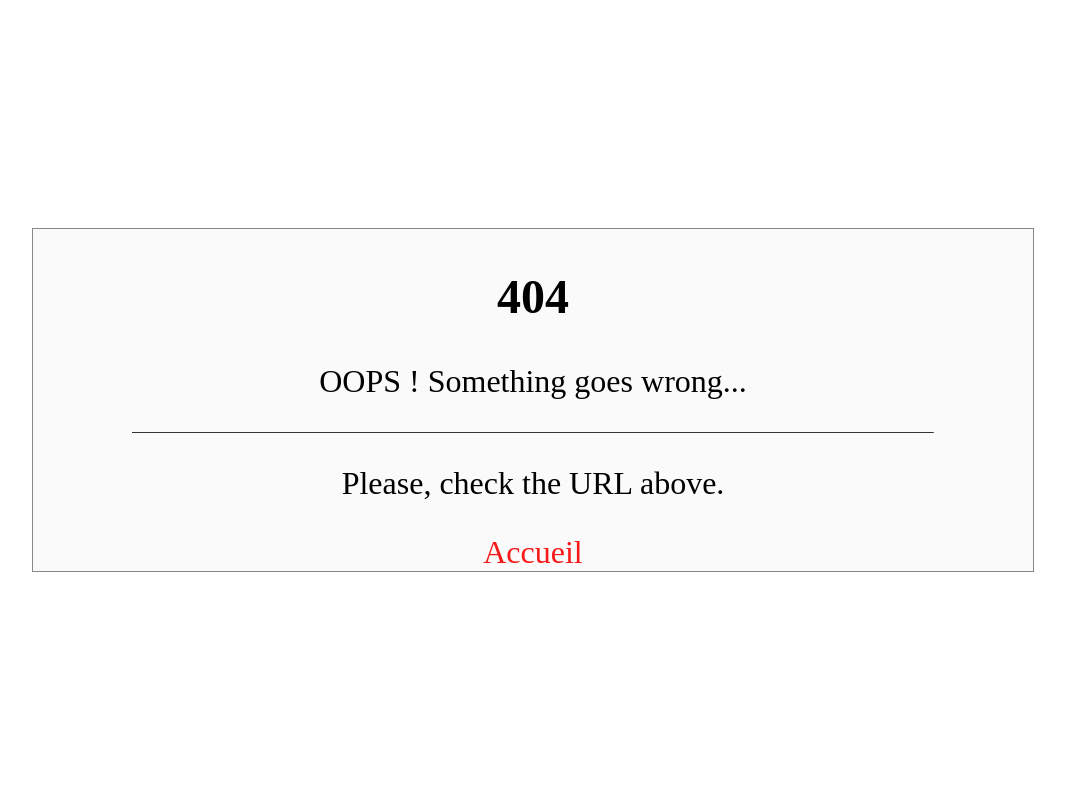
After one commit to Malphegal/concession, a PHP site: page /view/404.php in a window 1280 px wide. The commit adds this page. Shown: the whole page, without its empty margins (107-1172 px from the left). Run offline with PHP 8.4, Linux system fonts and the light colour scheme; some libraries are stand-ins or nearby versions.

Commit message:
Ajout de la redirection 404. ; Fix: l'element en gras de la nav.

```diff
--- a/model/Entities/Entity.php
+++ b/app/Entity.php
@@ -1,5 +1,5 @@
 <?php
-	namespace model\Entities;
+	namespace app;
 
     /**
      * Abstract class of all classes that represent a table in the database.
--- a/model/Managers/Manager.php
+++ b/app/Manager.php
@@ -1,5 +1,5 @@
 <?php
-    namespace model\Managers;
+    namespace app;
 
     use \model\bdd\DAO;
 
--- /dev/null
+++ b/css/404.css
@@ -0,0 +1,35 @@
+body{
+    margin: 0;
+}
+
+main{
+    width: 100vw;
+    height: 100vh;
+    display: flex;
+    justify-content: center;
+    align-items: center;
+    font-size: 2em;
+}
+
+main > div{
+    background-color: #fafafa;
+    width: 80%;
+    max-width: 1000px;
+    text-align: center;
+    border: 1px #888 solid;
+}
+
+hr{
+    width: 80%;
+    border-color: #888;
+    border-bottom: 0;
+}
+
+a{
+    text-decoration: none;
+    color: #f51919;
+}
+
+a:visited, a:link{
+    color: #f51919;
+}
--- a/model/Entities/Marque.php
+++ b/model/Entities/Marque.php
@@ -1,5 +1,7 @@
 <?php
 	namespace model\Entities;
+
+    use app\Entity;
 
     define("IMG_MARQUES", "public" . DS . "img" . DS ."Marques" . DS);
 
--- a/model/Entities/Vehicule.php
+++ b/model/Entities/Vehicule.php
@@ -2,6 +2,7 @@
 	namespace model\Entities;
 
     use app\Interfaces\Comparable;
+    use app\Entity;
 
     define("IMG_VEHICULES", "public" . DS . "img" . DS ."Vehicules" . DS);
 
--- a/model/Managers/MarqueManager.php
+++ b/model/Managers/MarqueManager.php
@@ -1,5 +1,7 @@
 <?php
-	namespace model\Managers;
+    namespace model\Managers;
+
+    use app\Manager;
 
     /**
      * Manager of Marque.
--- a/model/Managers/VehiculeManager.php
+++ b/model/Managers/VehiculeManager.php
@@ -1,5 +1,7 @@
 <?php
 	namespace model\Managers;
+
+    use app\Manager;
 
     /**
      * Manager of Vehicule.
--- /dev/null
+++ b/view/404.php
@@ -0,0 +1,20 @@
+<!DOCTYPE html>
+<html lang="fr">
+    <head>
+        <meta charset="UTF-8">
+        <meta name="viewport" content="width=device-width, initial-scale=1.0">
+        <title><?= TAB_TITLE ?>404</title>
+        <link rel="stylesheet" type="text/css" href="css/404.css" />
+    </head>
+    <body>
+        <main>
+            <div>
+                <h2>404</h2>
+                <p>OOPS ! Something goes wrong...</p>
+                <hr />
+                <p>Please, check the URL above.</p>
+                <a href="index.php"><span>Accueil</span></a>
+            </div>
+        </main>
+    </body>
+</html>
--- a/view/Redirects/nav.php
+++ b/view/Redirects/nav.php
@@ -1,5 +1,5 @@
 <nav>
-    <a href="index.php" <?=checkNavTag("index.php")?>><span></span><span>Accueil</span></a>
+    <a href="index.php" <?=checkNavTag("index")?>><span></span><span>Accueil</span></a>
     <a href="?action=marqueListe" <?=checkNavTag("action=marque")?>><span></span><span>Nos marques</span></a>
     <a href="?action=vehiculeListe" <?=checkNavTag("action=vehicule")?>><span></span><span>Nos véhicules</span></a>
     <a href="">Part2 (todo:)</a>
@@ -17,6 +17,6 @@
             else
                 return "";
         }
-        return strpos($str, "index.php") !== false ? "class=\"boldnav\"" : "";
+        return ($str == "index") ? "class=\"boldnav\"" : "";
     }
 ?>
--- a/view/Templates/defaultTemplate.php
+++ b/view/Templates/defaultTemplate.php
@@ -11,10 +11,6 @@
         <?=$data["css"]?> <!-- Le css additionnel -->
         <link rel="stylesheet" type="text/css" href="css/header.css" />
         <link rel="stylesheet" type="text/css" href="css/nav.css" />
-        <script src="https://cdnjs.cloudflare.com/ajax/libs/jquery/3.4.1/jquery.min.js"
-            integrity="sha256-CSXorXvZcTkaix6Yvo6HppcZGetbYMGWSFlBw8HfCJo="
-            crossorigin="anonymous">
-        </script>
         <script src="https://cdnjs.cloudflare.com/ajax/libs/jquery/3.4.1/jquery.min.js"
             integrity="sha256-CSXorXvZcTkaix6Yvo6HppcZGetbYMGWSFlBw8HfCJo="
             crossorigin="anonymous">
```
Also changed, not shown: app/autoloader.php (added, +11 -0 lines), index.php (+28 -9 lines).
